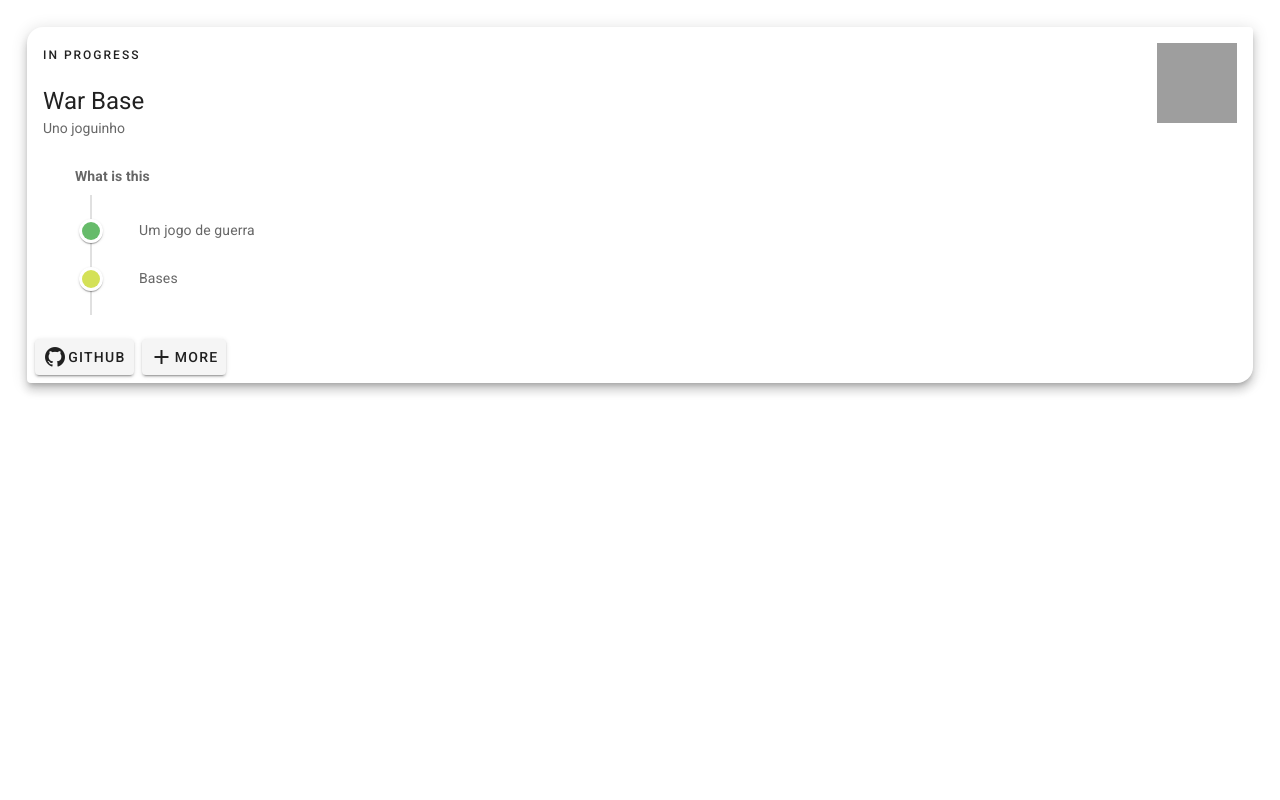
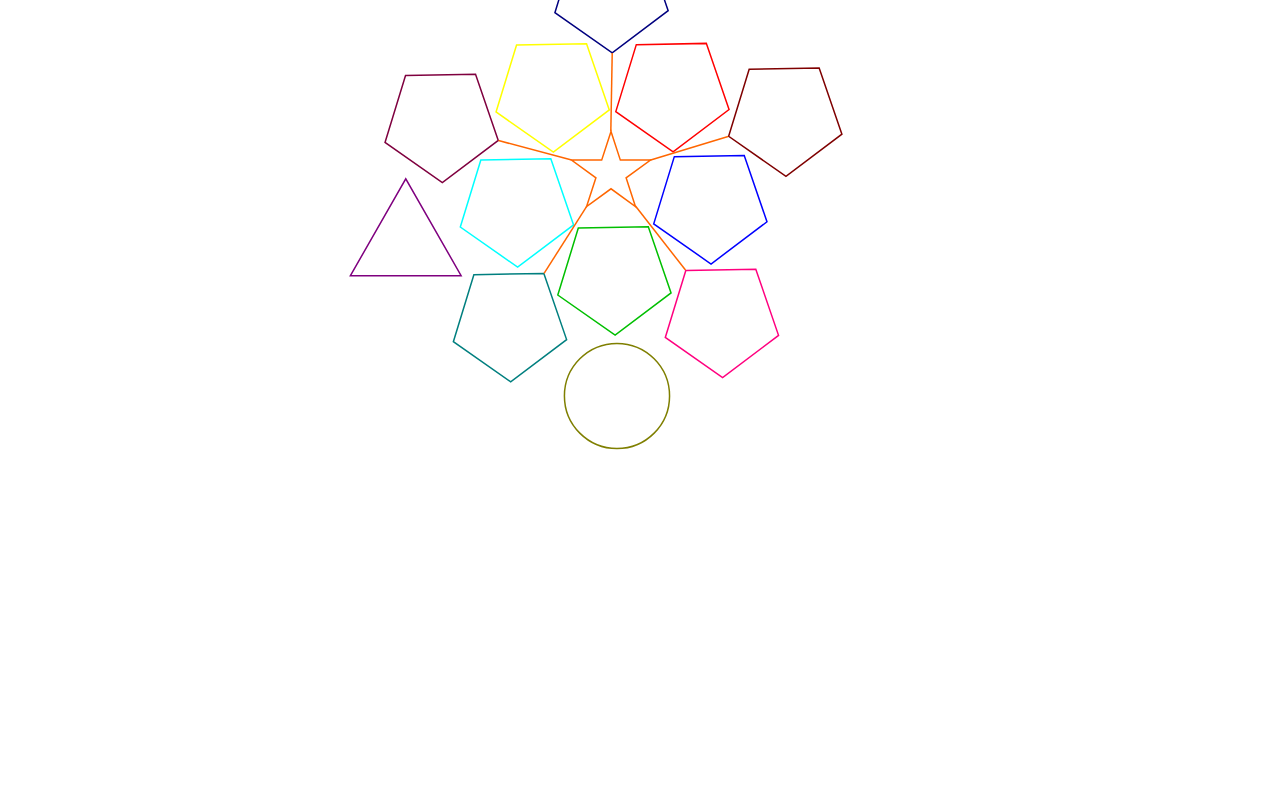
Before and after one commit to desenjeferson/Solvers, a Vue app: page / in a window 1280 px wide. Shown: the top 800 px of the page. Built offline with nearby package versions, Linux system fonts and the light colour scheme; grey boxes are pictures that could not be loaded.

Commit message:
Feat: add Svg

```diff
--- a/src/components/Main-Page.vue
+++ b/src/components/Main-Page.vue
@@ -1,16 +1,213 @@
 <template>
-  <div>
-
-  </div>
+  <section class="full-page">
+    <svg width="100vw" height="100vh" xmlns="http://www.w3.org/2000/svg">
+      <g>
+        <path
+          transform="rotate(35 713.309875488281,199.7680053710938) "
+          id="svg_39"
+          d="m656.70067,187.04063l56.60912,-41.18619l56.60926,41.18619l-21.62272,66.64094l-69.97288,0l-21.62278,-66.64094z"
+          fill-opacity="null"
+          stroke-width="1.5"
+          stroke="#0000ff"
+          fill="none"
+        />
+        <path
+          transform="rotate(35 519.8936157226561,202.90280151367193) "
+          id="svg_41"
+          d="m463.28442,190.17542l56.60912,-41.18619l56.60926,41.18619l-21.62272,66.64094l-69.97288,0l-21.62278,-66.64094z"
+          fill-opacity="null"
+          stroke-width="1.5"
+          stroke="#00ffff"
+          fill="none"
+        />
+        <path
+          transform="rotate(35 617.3854370117189,270.92761230468744) "
+          id="svg_42"
+          d="m560.77624,258.20025l56.60912,-41.18619l56.60926,41.18619l-21.62272,66.64094l-69.97288,0l-21.62278,-66.64094z"
+          fill-opacity="null"
+          stroke-width="1.5"
+          stroke="#00bf00"
+          fill="none"
+        />
+        <path
+          transform="rotate(35 675.3789672851562,87.54270172119148) "
+          id="svg_43"
+          d="m618.76977,74.81532l56.60912,-41.18619l56.60926,41.18619l-21.62272,66.64094l-69.97288,0l-21.62278,-66.64094z"
+          fill-opacity="null"
+          stroke-width="1.5"
+          stroke="#ff0000"
+          fill="none"
+        />
+        <path
+          transform="rotate(35 555.6301879882811,87.856185913086) "
+          id="svg_44"
+          d="m499.02098,75.12881l56.60912,-41.18619l56.60926,41.18619l-21.62272,66.64094l-69.97288,0l-21.62278,-66.64094z"
+          fill-opacity="null"
+          stroke-width="1.5"
+          stroke="#ffff00"
+          fill="none"
+        />
+        <path
+          transform="rotate(35 788.2333984375001,112.16920471191409) "
+          id="svg_45"
+          d="m731.62421,99.44183l56.60912,-41.18619l56.60926,41.18619l-21.62272,66.64094l-69.97288,0l-21.62278,-66.64094z"
+          fill-opacity="null"
+          stroke-width="1.5"
+          stroke="#7f0000"
+          fill="none"
+        />
+        <path
+          transform="rotate(35 614.4882202148436,-11.382926940918004) "
+          id="svg_46"
+          d="m557.87903,-24.1103l56.60912,-41.18619l56.60926,41.18619l-21.62272,66.64094l-69.97288,0l-21.62278,-66.64094z"
+          fill-opacity="null"
+          stroke-width="1.5"
+          stroke="#00007f"
+          fill="none"
+        />
+        <path
+          transform="rotate(35 444.6040344238281,118.34680938720705) "
+          id="svg_47"
+          d="m387.99486,105.61943l56.60912,-41.18619l56.60926,41.18619l-21.62272,66.64094l-69.97288,0l-21.62278,-66.64094z"
+          fill-opacity="null"
+          stroke-width="1.5"
+          stroke="#7f003f"
+          fill="none"
+        />
+        <path
+          transform="rotate(35 512.9437866210939,317.5745849609375) "
+          id="svg_48"
+          d="m456.33462,304.84723l56.60912,-41.18619l56.60926,41.18619l-21.62272,66.64094l-69.97288,0l-21.62278,-66.64094z"
+          fill-opacity="null"
+          stroke-width="1.5"
+          stroke="#007f7f"
+          fill="none"
+        />
+        <path
+          transform="rotate(35 724.8789672851561,313.32751464843756) "
+          id="svg_49"
+          d="m668.26975,300.60013l56.60912,-41.18619l56.60926,41.18619l-21.62272,66.64094l-69.97288,0l-21.62278,-66.64094z"
+          fill-opacity="null"
+          stroke-width="1.5"
+          stroke="#ff007f"
+          fill="none"
+        />
+        <path
+          id="svg_50"
+          d="m350.42013,275.64159l55.3418,-96.84819l55.3418,96.84819l-110.6836,0z"
+          fill-opacity="null"
+          stroke-width="1.5"
+          stroke="#7f007f"
+          fill="none"
+        />
+        <rect
+          id="svg_51"
+          height="86.32467"
+          width="86.32467"
+          y="-20.29911"
+          x="397.32906"
+          fill-opacity="null"
+          stroke-width="1.5"
+          stroke="#ffffff"
+          fill="none"
+        />
+        <ellipse
+          ry="52.56403"
+          rx="52.56403"
+          id="svg_52"
+          cy="395.93966"
+          cx="616.9869"
+          fill-opacity="null"
+          stroke-width="1.5"
+          stroke="#7f7f00"
+          fill="none"
+        />
+        <path
+          stroke="#ff6600"
+          id="svg_53"
+          d="m571.47766,160.11268l30.19835,0l9.33152,-28.68831l9.33153,28.68831l30.19834,0l-24.43093,17.73014l9.33201,28.68831l-24.43094,-17.73063l-24.43094,17.73063l9.33201,-28.68831l-24.43094,-17.73014z"
+          stroke-width="1.5"
+          fill="none"
+        />
+        <line
+          stroke="#ff6600"
+          stroke-linecap="null"
+          stroke-linejoin="null"
+          id="svg_55"
+          y2="140.52805"
+          x2="498.47494"
+          y1="160.04097"
+          x1="571.61885"
+          fill-opacity="null"
+          stroke-width="1.5"
+          fill="none"
+        />
+        <line
+          stroke="#ff6600"
+          stroke-linecap="null"
+          stroke-linejoin="null"
+          id="svg_57"
+          y2="136.48825"
+          x2="728.08785"
+          y1="160.2108"
+          x1="649.91122"
+          fill-opacity="null"
+          stroke-width="1.5"
+          fill="none"
+        />
+        <line
+          stroke="#ff6600"
+          stroke-linecap="null"
+          stroke-linejoin="null"
+          id="svg_58"
+          y2="52.98972"
+          x2="612.21145"
+          y1="131.33764"
+          x1="610.82683"
+          fill-opacity="null"
+          stroke-width="1.5"
+          fill="none"
+        />
+        <line
+          stroke-linecap="null"
+          stroke-linejoin="null"
+          id="svg_59"
+          y2="270.06963"
+          x2="685.47449"
+          y1="205.98531"
+          x1="635.47464"
+          fill-opacity="null"
+          stroke-width="1.5"
+          stroke="#ff6600"
+          fill="none"
+        />
+        <line
+          stroke="#ff6600"
+          stroke-linecap="null"
+          stroke-linejoin="null"
+          id="svg_60"
+          y2="206.68953"
+          x2="586.53112"
+          y1="273.36386"
+          x1="544.06847"
+          fill-opacity="null"
+          stroke-width="1.5"
+          fill="none"
+        />
+      </g>
+    </svg>
+  </section>
 </template>
 <script>
 //import anime from "animejs/lib/anime.es.js";
 
 export default {
-  mounted() {
-
-  },
+  mounted() {},
 };
 </script>
 <style scoped>
+.full-page {
+  height: 100vh;
+  width: 100vw;
+}
 </style>
```
